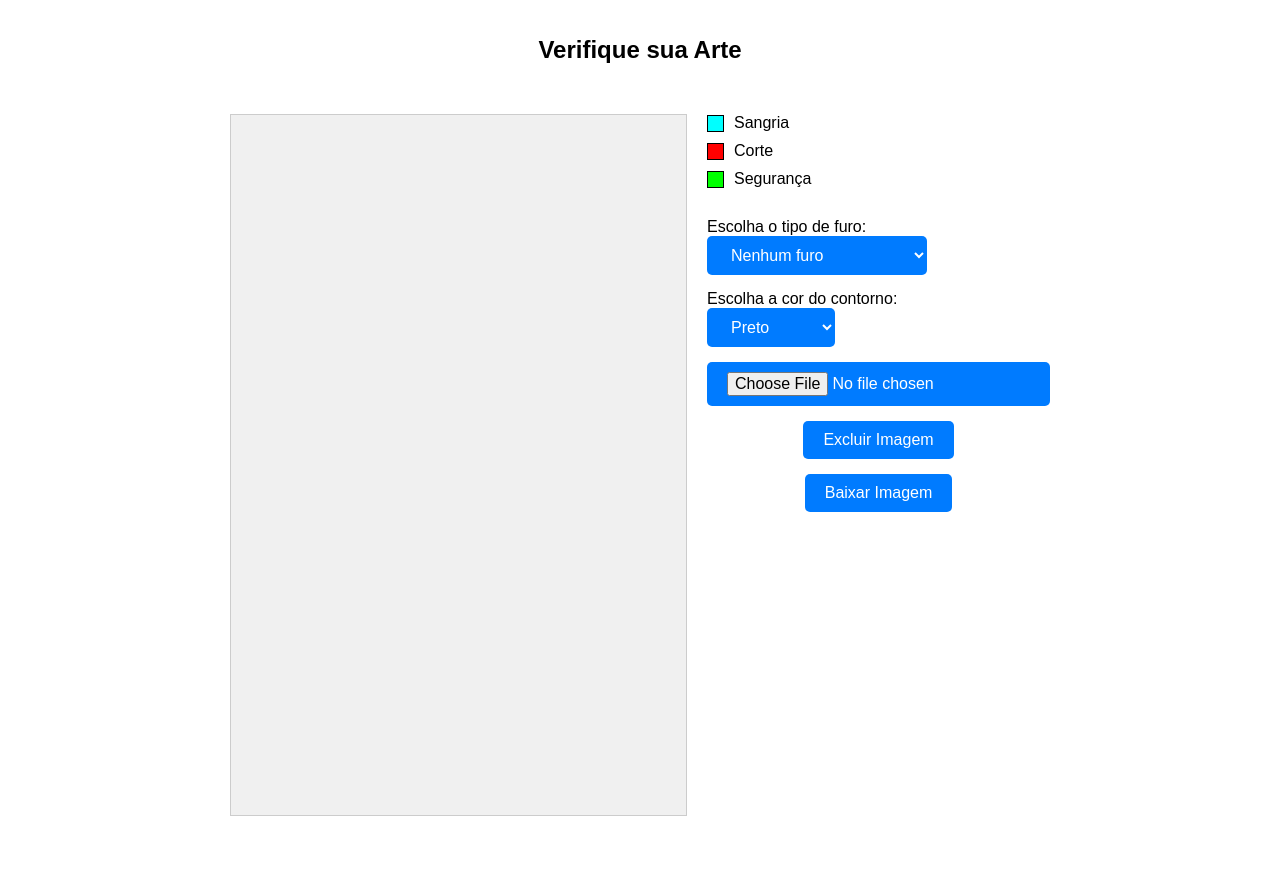
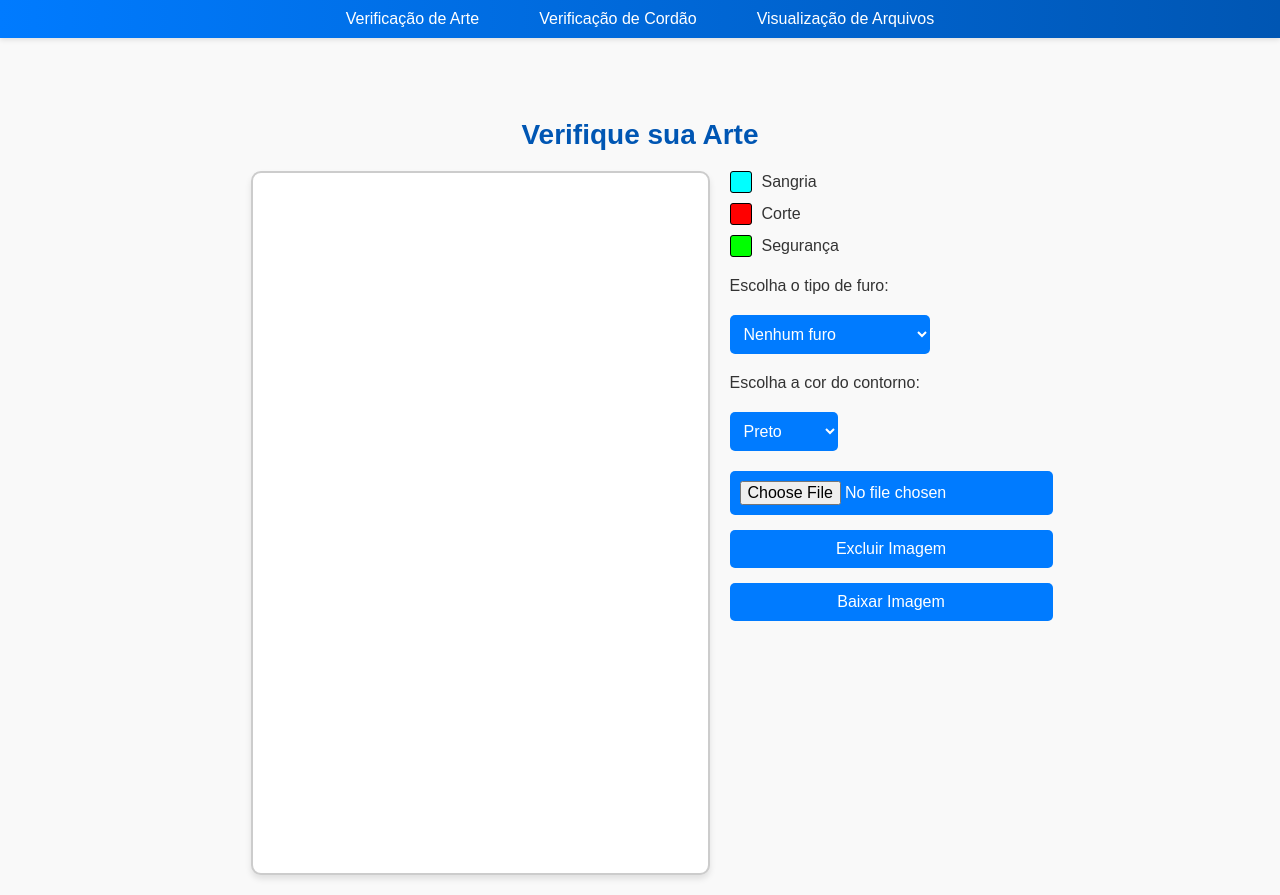
Before and after one commit to DanteCry0/Checker, a plain HTML site: page Checker_Documents/Arte.html in a window 1280 px wide. Before the commit the page ends 836 px from the top, so only its background shows below. Drawn offline with Linux system fonts and the light colour scheme.

Commit message:
Atualizações
Atualizações

```diff
--- a/Checker_Documents/Arte.html
+++ b/Checker_Documents/Arte.html
@@ -7,6 +7,18 @@
     <link rel="stylesheet" href="style.css">
 </head>
 <body>
+    <!-- Cabeçalho fixo com botões de navegação -->
+    <header>
+        <nav>
+            <ul class="nav-buttons">
+                <li><a href="arte.html">Verificação de Arte</a></li>
+                <li><a href="cordao.html">Verificação de Cordão</a></li>
+                <li><a href="arquivos.html">Visualização de Arquivos</a></li>
+            </ul>
+        </nav>
+    </header>
+
+    <main>
         <h1>Verifique sua Arte</h1>
         <div id="layout">
             <div id="canvas-container">
@@ -29,7 +41,7 @@
                     </div>
                 </div>
 
-            <!-- Caixa de Seleção para Tipos de Furos -->
+                <!-- Botões e seletores -->
                 <label for="holeType">Escolha o tipo de furo:</label>
                 <select id="holeType">
                     <option value="none">Nenhum furo</option>
@@ -38,14 +50,11 @@
                     <option value="roundCenter">Redondo Centralizado</option>
                     <option value="roundDouble">Redondo Duplo</option>
                 </select>
-
-            <!-- Caixa de Seleção para Cor do Contorno -->
                 <label for="borderColor">Escolha a cor do contorno:</label>
                 <select id="borderColor">
                     <option value="black">Preto</option>
                     <option value="red">Vermelho</option>
                 </select>
-
                 <div id="buttons">
                     <input type="file" id="upload" accept="image/*">
                     <button id="delete-image">Excluir Imagem</button>
@@ -53,6 +62,7 @@
                 </div>
             </div>
         </div>
+    </main>
     <script src="script.js"></script>
 </body>
 </html>
--- a/Checker_Documents/script.js
+++ b/Checker_Documents/script.js
@@ -9,28 +9,40 @@ let borderColor = 'black'; // Cor padrão
 canvas.width = 455;
 canvas.height = 700;
 
-// Função para desenhar as marcas de sangria, corte e segurança com bordas arredondadas
+// Função para desenhar um retângulo com cantos arredondados
+function desenharRetanguloArredondado(ctx, x, y, width, height, radius) {
+    ctx.beginPath();
+    ctx.moveTo(x + radius, y); // Começa no canto superior esquerdo
+    ctx.lineTo(x + width - radius, y); // Linha para o canto superior direito
+    ctx.arcTo(x + width, y, x + width, y + radius, radius); // Canto superior direito
+    ctx.lineTo(x + width, y + height - radius); // Linha para o canto inferior direito
+    ctx.arcTo(x + width, y + height, x + width - radius, y + height, radius); // Canto inferior direito
+    ctx.lineTo(x + radius, y + height); // Linha para o canto inferior esquerdo
+    ctx.arcTo(x, y + height, x, y + height - radius, radius); // Canto inferior esquerdo
+    ctx.lineTo(x, y + radius); // Linha para o canto superior esquerdo
+    ctx.arcTo(x, y, x + radius, y, radius); // Canto superior esquerdo
+    ctx.closePath(); // Fecha o caminho
+    ctx.stroke(); // Desenha o contorno
+}
+
+// Função para desenhar as marcas de sangria, corte e segurança com cantos arredondados
 function desenharMarcas() {
-    // Cor de sangria (cyan) - 455x700px
-    ctx.strokeStyle = '#00FFFF'; // Ciano
+    const radius = 10; // Define o raio dos cantos arredondados
+
+    // Sangria (Ciano)
+    ctx.strokeStyle = '#00FFFF';
     ctx.lineWidth = 3;
-    ctx.lineJoin = 'round'; // Bordas arredondadas
-    ctx.lineCap = 'round';  // Extremidades arredondadas
-    ctx.strokeRect(0, 0, 455, 700); // Marca de sangria
+    desenharRetanguloArredondado(ctx, 0, 0, 455, 700, radius);
 
-    // Cor de corte (vermelho) - 432x672px
-    ctx.strokeStyle = '#FF0000'; // Vermelho
+    // Corte (Vermelho)
+    ctx.strokeStyle = '#FF0000';
     ctx.lineWidth = 3;
-    ctx.lineJoin = 'round'; // Bordas arredondadas
-    ctx.lineCap = 'round';  // Extremidades arredondadas
-    ctx.strokeRect(11.5, 14, 432, 672); // Marca de corte (deslocada para o centro)
+    desenharRetanguloArredondado(ctx, 11.5, 14, 432, 672, radius);
 
-    // Cor de segurança (verde) - 404x629px
-    ctx.strokeStyle = '#00FF00'; // Verde
+    // Segurança (Verde)
+    ctx.strokeStyle = '#00FF00';
     ctx.lineWidth = 3;
-    ctx.lineJoin = 'round'; // Bordas arredondadas
-    ctx.lineCap = 'round';  // Extremidades arredondadas
-    ctx.strokeRect(23, 34, 404, 629); // Marca de segurança (deslocada para o centro)
+    desenharRetanguloArredondado(ctx, 23, 34, 404, 629, radius);
 }
 
 // Função para desenhar furos no canvas com base na escolha
@@ -127,9 +139,10 @@ document.getElementById('borderColor').addEventListener('change', function(e) {
 // Botão para excluir a imagem carregada
 document.getElementById('delete-image').addEventListener('click', function() {
     ctx.clearRect(0, 0, canvas.width, canvas.height); // Limpa o canvas
+    uploadedImage = new Image(); // Reseta a imagem carregada
     desenharMarcas(); // Redesenha as marcas de sangria, corte e segurança
-    desenharFuro('none'); // Remove qualquer furo desenhado
 });
+
 
 // Botão para baixar o canvas como imagem
 document.getElementById('download-canvas').addEventListener('click', function() {
--- a/Checker_Documents/style.css
+++ b/Checker_Documents/style.css
@@ -1,69 +1,126 @@
+/* Estilo geral */
 body {
-    font-family: Arial, sans-serif;
-    text-align: center;
-    margin: 20px;
+    font-family: 'Arial', sans-serif;
+    margin: 0;
+    padding: 0;
+    background-color: #f9f9f9;
+    color: #333;
+}
+
+header {
+    position: fixed;
+    top: 0;
+    width: 100%;
+    background: linear-gradient(90deg, #007BFF, #0056b3);
+    box-shadow: 0 2px 5px rgba(0, 0, 0, 0.1);
+    z-index: 1000;
+}
+
+header nav {
+    display: flex;
+    justify-content: center;
+    padding: 10px 0;
+}
+
+.nav-buttons {
+    list-style: none;
+    display: flex;
+    gap: 20px;
+    margin: 0;
+    padding: 0;
+}
+
+.nav-buttons li {
+    display: inline;
+}
+
+.nav-buttons a {
+    text-decoration: none;
+    color: white;
+    padding: 10px 20px;
+    border-radius: 5px;
+    transition: background-color 0.3s, color 0.3s;
+}
+
+.nav-buttons a:hover {
+    background-color: white;
+    color: #007BFF;
+}
+
+main {
+    margin-top: 80px;
+    padding: 20px;
     display: flex;
     flex-direction: column;
     align-items: center;
 }
 
+/* Título principal */
 h1 {
-    margin-bottom: 30px;
-    font-size: 24px;
+    font-size: 28px;
+    color: #0056b3;
+    margin-bottom: 20px;
 }
 
+/* Layout do canvas e controles */
 #layout {
     display: flex;
     justify-content: center;
     align-items: flex-start;
-    margin-top: 20px;
+    gap: 20px;
+    max-width: 1200px;
+    width: 100%;
 }
 
 #canvas-container {
-    position: relative;
-    width: 455px;  /* Largura ajustada */
+    border: 2px solid #ccc;
+    background: white;
+    box-shadow: 0 4px 6px rgba(0, 0, 0, 0.1);
+    border-radius: 10px;
+    overflow: hidden;
+    width: 455px;
     height: 700px;
     display: flex;
     justify-content: center;
     align-items: center;
-    border: 1px solid #ccc;
-    background-color: #f0f0f0;
 }
 
 #controls {
     display: flex;
     flex-direction: column;
     align-items: flex-start;
-    margin-left: 20px;
+    gap: 20px;
+    max-width: 300px;
 }
 
+/* Estilo dos botões e legendas */
 #legend {
-    margin-bottom: 20px;
+    display: flex;
+    flex-direction: column;
+    gap: 10px;
 }
 
 .legend-item {
     display: flex;
     align-items: center;
-    margin-bottom: 10px;
+    gap: 10px;
 }
 
 .legend-color {
-    width: 15px;
-    height: 15px;
-    margin-right: 10px;
+    width: 20px;
+    height: 20px;
+    border-radius: 3px;
     border: 1px solid #000;
 }
 
 #buttons {
     display: flex;
     flex-direction: column;
-    align-items: center;
+    gap: 15px;
 }
 
-button, #upload, #holeType, #borderColor {
-    display: block;
-    margin-bottom: 15px;
-    padding: 10px 20px;
+button, #upload, select {
+    padding: 10px;
     font-size: 16px;
     cursor: pointer;
     border: none;
@@ -73,20 +130,6 @@ button, #upload, #holeType, #borderColor {
     transition: background-color 0.3s;
 }
 
-button:hover, #upload:hover, #holeType:hover, #borderColor:hover {
+button:hover, #upload:hover, select:hover {
     background-color: #0056b3;
 }
-
-select {
-    padding: 10px;
-    font-size: 16px;
-    margin-bottom: 15px;
-    border-radius: 5px;
-    border: 1px solid #ccc;
-    background-color: #fff;
-    cursor: pointer;
-}
-
-select:hover {
-    background-color: #f0f0f0;
-}
--- a/Checker_Documents/verificacao-cordao.css
+++ b/Checker_Documents/verificacao-cordao.css
@@ -1,93 +1,126 @@
+/* Estilo geral */
 body {
-    font-family: Arial, sans-serif;
-    text-align: center;
-    margin: 20px;
+    font-family: 'Arial', sans-serif;
+    margin: 0;
+    padding: 0;
+    background-color: #f9f9f9;
+    color: #333;
+}
+
+header {
+    position: fixed;
+    top: 0;
+    width: 100%;
+    background: linear-gradient(90deg, #007BFF, #0056b3);
+    box-shadow: 0 2px 5px rgba(0, 0, 0, 0.1);
+    z-index: 1000;
+}
+
+header nav {
+    display: flex;
+    justify-content: center;
+    padding: 10px 0;
+}
+
+.nav-buttons {
+    list-style: none;
+    display: flex;
+    gap: 20px;
+    margin: 0;
+    padding: 0;
+}
+
+.nav-buttons li {
+    display: inline;
+}
+
+.nav-buttons a {
+    text-decoration: none;
+    color: white;
+    padding: 10px 20px;
+    border-radius: 5px;
+    transition: background-color 0.3s, color 0.3s;
+}
+
+.nav-buttons a:hover {
+    background-color: white;
+    color: #007BFF;
+}
+
+main {
+    margin-top: 80px;
+    padding: 20px;
     display: flex;
     flex-direction: column;
     align-items: center;
 }
 
+/* Título principal */
 h1 {
-    margin-bottom: 30px;
-    font-size: 24px;
-}
-
-#tabs {
-    display: flex;
-    justify-content: center;
+    font-size: 28px;
+    color: #0056b3;
     margin-bottom: 20px;
 }
 
-.tab-button {
-    padding: 10px 20px;
-    font-size: 16px;
-    cursor: pointer;
-    border: 1px solid #ccc;
-    background-color: #f0f0f0;
-    margin: 0 10px;
-    border-radius: 5px;
-    transition: background-color 0.3s;
-}
-
-.tab-button:hover {
-    background-color: #007BFF;
-    color: white;
-}
-
+/* Layout do canvas e controles */
 #layout {
     display: flex;
-    justify-content: flex-start;
+    justify-content: center;
     align-items: flex-start;
+    gap: 20px;
+    max-width: 1200px;
     width: 100%;
 }
 
 #canvas-container {
-    position: relative;
-    width: 10630px;  /* Novo comprimento do canvas */
-    height: 342px;   /* Nova altura do canvas */
+    border: 2px solid #ccc;
+    background: white;
+    box-shadow: 0 4px 6px rgba(0, 0, 0, 0.1);
+    border-radius: 10px;
+    overflow: hidden;
+    width: 1063px;
+    height: 342px;
     display: flex;
     justify-content: center;
     align-items: center;
-    border: 1px solid #ccc;
-    background-color: #f0f0f0;
 }
 
 #controls {
     display: flex;
     flex-direction: column;
     align-items: flex-start;
-    margin-left: 20px;
+    gap: 20px;
     max-width: 300px;
-    justify-content: flex-start;
 }
 
+/* Estilo dos botões e legendas */
 #legend {
-    margin-bottom: 20px;
+    display: flex;
+    flex-direction: column;
+    gap: 10px;
 }
 
 .legend-item {
     display: flex;
     align-items: center;
-    margin-bottom: 10px;
+    gap: 10px;
 }
 
 .legend-color {
-    width: 15px;
-    height: 15px;
-    margin-right: 10px;
+    width: 20px;
+    height: 20px;
+    border-radius: 3px;
     border: 1px solid #000;
 }
 
 #buttons {
     display: flex;
     flex-direction: column;
-    align-items: center;
+    gap: 15px;
 }
 
-button, #upload, #holeType, #borderColor {
-    display: block;
-    margin-bottom: 15px;
-    padding: 10px 20px;
+button, #upload {
+    padding: 10px;
     font-size: 16px;
     cursor: pointer;
     border: none;
@@ -97,26 +130,6 @@ button, #upload, #holeType, #borderColor {
     transition: background-color 0.3s;
 }
 
-button:hover, #upload:hover, #holeType:hover, #borderColor:hover {
+button:hover, #upload:hover {
     background-color: #0056b3;
 }
-
-select {
-    padding: 10px;
-    font-size: 16px;
-    margin-bottom: 15px;
-    border-radius: 5px;
-    border: 1px solid #ccc;
-    background-color: #fff;
-    cursor: pointer;
-}
-
-select:hover {
-    background-color: #f0f0f0;
-}
-
-.tab-content {
-    width: 80%;
-    max-width: 1000px;
-    display: none;
-}
```
Also changed, not shown: Checker_Documents/cordao.html (+19 -25 lines), 1 other file. Lines whose indentation alone changed are shown as unchanged.
